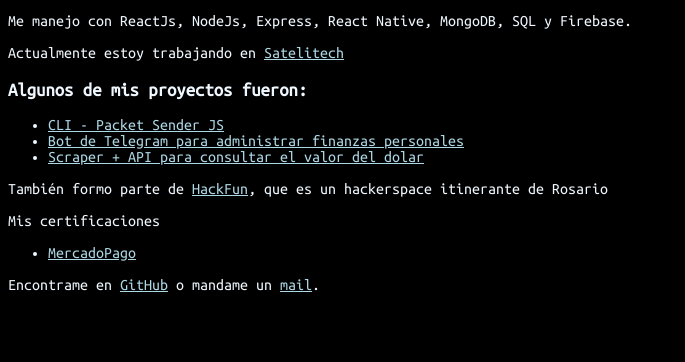
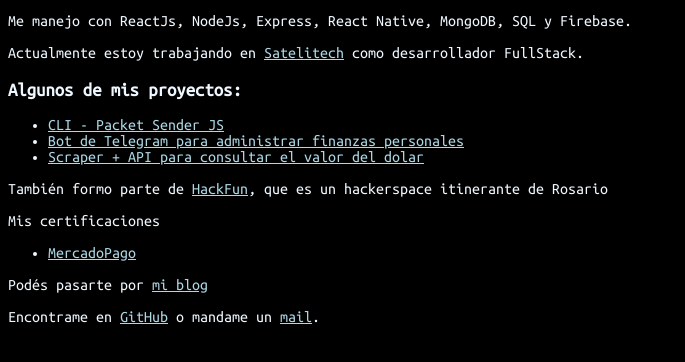
Before and after one commit to alepiumetti/new-personal-web, a plain HTML site: page index.html in a window 1280 px wide. Shown: the part 138-500 px from the top of the page, without its empty margins (0-685 px from the left). Drawn offline with Linux system fonts and the light colour scheme.

Commit message:
cambios en muestra de blog

```diff
--- a/index.html
+++ b/index.html
@@ -29,10 +29,10 @@
 
   <p>
     Actualmente estoy trabajando en <a href="https://www.satelitech.com/web/index.php" target="_blank"
-      rel="noopener noreferrer">Satelitech</a>
+      rel="noopener noreferrer">Satelitech</a> como desarrollador FullStack.
   </p>
 
-  <h3>Algunos de mis proyectos fueron:</h3>
+  <h3>Algunos de mis proyectos:</h3>
 
 
   <ul>
@@ -62,6 +62,10 @@
     </li>
   </ul>
 
+  <p>Podés pasarte por <a href="https://alepiumetti.github.io/blog/" target="_blank" rel="noopener noreferrer">mi
+      blog</a></p>
+
+
   <footer>
     Encontrame en <a href="https://github.com/alepiumetti" target="_blank" rel="noopener noreferrer">GitHub</a> o
     mandame un <a href="mailto:alejandro@piumetti.com.ar">mail</a>.
```
